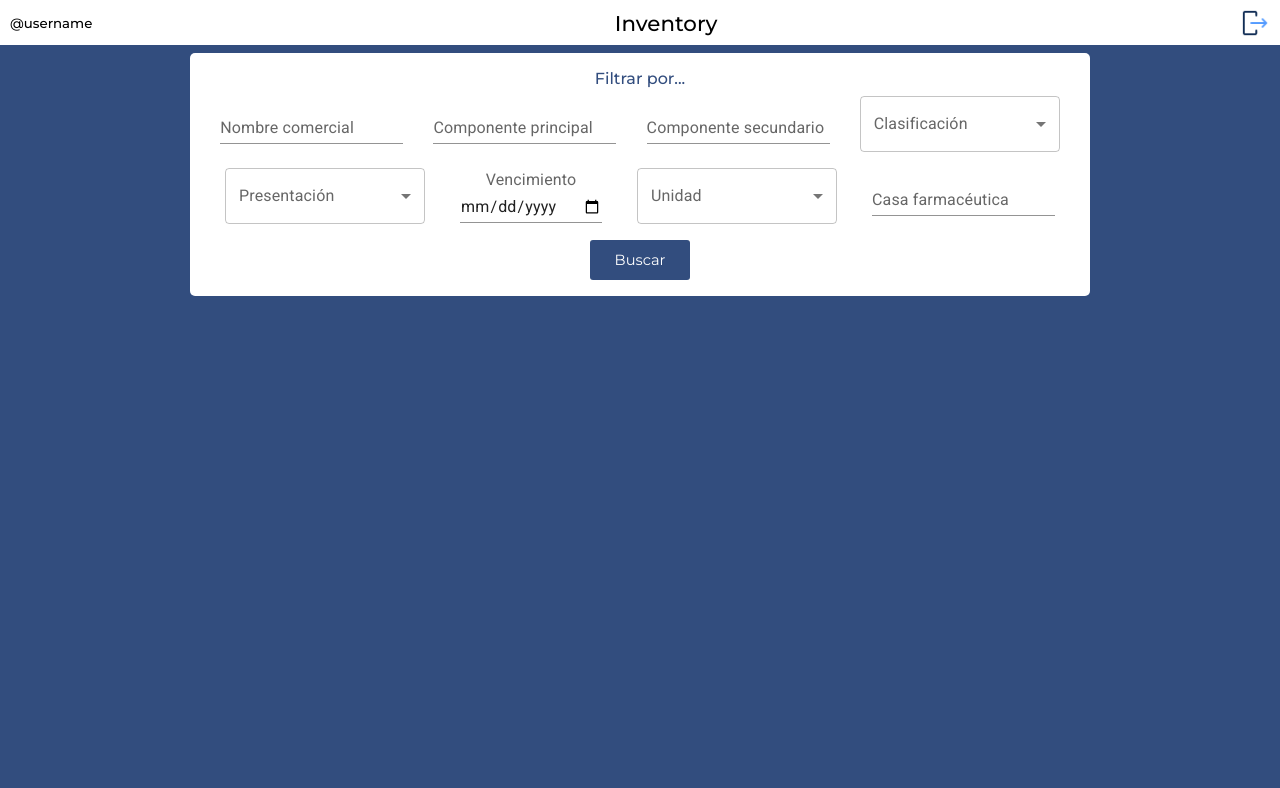
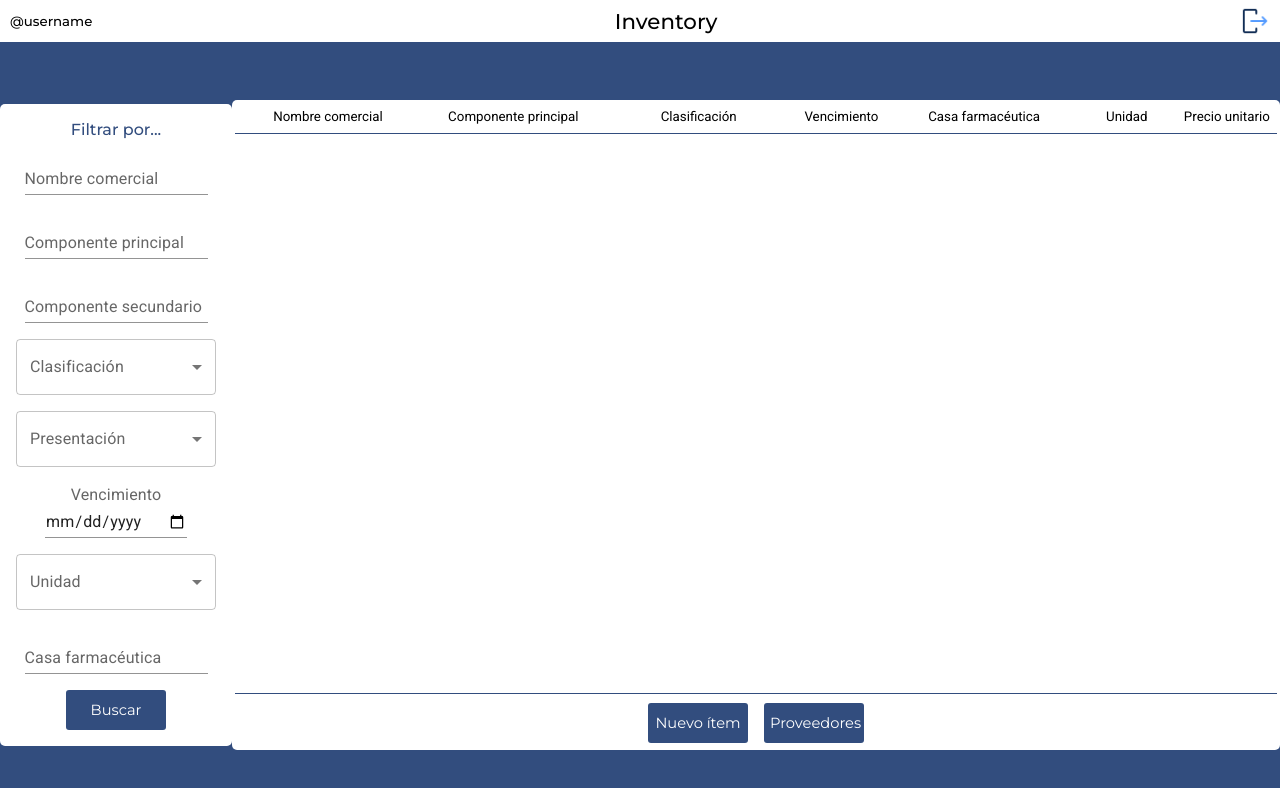
Before and after one commit to MarcosHndz2006/podocenter-app-frontend, a React (Vite) app: page /podocenter/inventory in a window 1280 px wide. Shown: the top 788 px of the page. Built offline with nearby package versions, Linux system fonts and the light colour scheme.

Commit message:
add container to render elements :sparkles:

```diff
--- a/src/Components/InventoryComponent/InventoryComponent.css
+++ b/src/Components/InventoryComponent/InventoryComponent.css
@@ -8,16 +8,25 @@
     width: 100%;
     height: 100%;
     gap: 0.5rem;
-    overflow-y: scroll;
 }
 /* se oculta la scrollbar con esta opción */
 .inventoryComponent::-webkit-scrollbar{
     display: none;
 }
 
+/* estilos del contenedor de inventario */
+.inventoryContainer{
+    width: 100%;
+    height: 100%;
+    display: flex;
+    flex-flow: row nowrap;
+    justify-content: space-evenly;
+    align-items: center;
+}
+
 /* estilo del menú de filtros */
 .filterSection{
-    width: 900px;
+    width: 250px;
     border-radius: 5px;
     height: auto;
     margin: 0;
@@ -43,3 +52,60 @@
     gap: 1rem;
     padding: 0 1rem;
 }
+
+/* estilos del contenedor de ítems de inventario */
+.itemsContainer{
+    width: 1150px;
+    height: 650px;
+    background: white;
+    border: none;
+    border-radius: 5px;
+    padding: 0 0.2rem;
+}
+
+/* estilos del encabezado del contenedor de ítems de inventario */
+.itemsContainerHeader{
+    width: 100%;
+    height: 5%;
+    display: grid;
+    grid-template-columns: repeat(3, 1fr) 100px 1fr repeat(2, 100px);
+    grid-template-rows: 1fr;
+    font-family: 'Roboto';
+    font-size: 10pt;
+    align-items: center;
+}
+
+/* estilos del espacio de renderización de ítems de inventario */
+.itemsContainerElements{
+    width: 100%;
+    height: 86%;
+    border-top: 0.05px solid #324d7e;
+    border-bottom: 0.05px solid #324d7e;
+}
+
+/* estilos del pie del contenedor de ítems de inventario */
+.itemsContainerFooter{
+    width: 100%;
+    height: 8%;
+    display: flex;
+    flex-flow: row nowrap;
+    justify-content: center;
+    align-items: center;
+    gap: 1rem;
+    padding: 0.2rem 0;
+}
+
+/* estilos para los modales */
+.modalDiv{
+    background: #324d7e;
+    color: white;
+    display: flex;
+    flex-flow: row nowrap;
+    justify-content: center;
+    font-family: 'Montserrat';
+    font-size: 10pt;
+}
+
+.titleModal{
+    font-weight: 500;
+}
--- a/src/Components/InventoryComponent/InventoryComponent.jsx
+++ b/src/Components/InventoryComponent/InventoryComponent.jsx
@@ -8,16 +8,27 @@ import MenuItem from '@mui/material/MenuItem';
 import FormControl from '@mui/material/FormControl';
 import Select from '@mui/material/Select';
 import GeneralButton from '../../Generics/GeneralButton/GeneralButton';
+import Modal from 'react-modal'
 //import de useState
 import { useState } from 'react'
 
 
 function InventoryComponent() {
 
+    //sección de variables usadas para renderización
+
+    //variable para renderizar el encabezado del contenedor de items
+    const titles = ["Nombre comercial", "Componente principal", "Clasificación"
+        , "Vencimiento", "Casa farmacéutica", "Unidad", "Precio unitario"
+    ]
+
     //sección de variables de estado del componente
 
     //variable de estado para el select donde están las clasificaciones
     const [age, setAge] = useState('');
+
+    //variable de estado para el modal para agregar items al inventario
+    const [modalIsOpen, setModalIsOpen] = useState(false);
 
     //sección de funciones
 
@@ -32,19 +43,28 @@ function InventoryComponent() {
         alert("buscando...")
     }
 
+    /* función para renderizar los títulos del encabezado del contenedor de ítems */
+    const renderTitles = () => {
+        return titles.map((title) => {
+            return <p>{title}</p>
+        })
+    }
+
     return (
         <div className='inventoryComponent'>
             {/* componente de encabezado */}
             <HeaderGeneric username="@username" route="/podocenter/home">Inventory</HeaderGeneric>
+            {/* bloque donde está el menú para filtros y el contenedor de ítems */}
+            <div className='inventoryContainer'>
                 {/* bloque de búsqueda para filtrar items de inventario*/}
                 <section className='filterSection'>
                     <p>Filtrar por...</p>
                     <div className='filters'>
-                    <TextField id="standard-basic" label="Nombre comercial" variant="standard"/>
+                        <TextField id="standard-basic" label="Nombre comercial" variant="standard" />
                         <TextField id="standard-basic" label="Componente principal" variant="standard" />
                         <TextField id="standard-basic" label="Componente secundario" variant="standard" />
                         {/* select para filtrar por clasificación los ítems de inventario */}
-                    <FormControl sx={{ width: "200px"}}>
+                        <FormControl sx={{ width: "200px" }}>
                             <InputLabel id="demo-simple-select-label">Clasificación</InputLabel>
                             <Select
                                 labelId="demo-simple-select-label"
@@ -103,6 +123,41 @@ function InventoryComponent() {
                         <GeneralButton event={search}>Buscar</GeneralButton>
                     </div>
                 </section>
+                {/* bloque para renderizar ítems encontrados */}
+                <section className='itemsContainer'>
+                    {/* encabezado del contenedor de renderizado */}
+                    <div className='itemsContainerHeader'>
+                        {renderTitles()}
+                    </div>
+                    {/* elementos renderizados */}
+                    <div className='itemsContainerElements'>
+
+                    </div>
+                    {/* botones para agregar items */}
+                    <div className='itemsContainerFooter'>
+                        <GeneralButton event={() => setModalIsOpen(true)}>Nuevo ítem</GeneralButton>
+                        <GeneralButton>Proveedores</GeneralButton>
+                    </div>
+                </section>
+                {/* sección de modales a usar */}
+                {/* modal para agregar un nuevo ítem al inventario */}
+                <Modal
+                    isOpen={modalIsOpen}
+                    onRequestClose={() => setModalIsOpen(false)}
+                    contentLabel="Agregar ítem"
+                    style={{
+                        content: {
+                            width: '500px',
+                            margin: 'auto',
+                            padding: '0',
+                        }
+                    }}
+                >
+                    <div className='modalDiv'>
+                        <h2 className='titleModal'>Agregar item a inventario</h2>
+                    </div>
+                </Modal>
+            </div>
         </div>
     )
 }
--- a/src/Generics/GeneralButton/GeneralButton.jsx
+++ b/src/Generics/GeneralButton/GeneralButton.jsx
@@ -1,6 +1,9 @@
 //import de archivo .css
 import './GeneralButton.css'
 
+/* Las props de esta función son para obtener todo el contenido que pueda
+colocarse dentro del botón y el evento que se dispara al hacer click sobre
+el botón */
 function GeneralButton({event, children}){
     return(
         <button onClick={event} className='generalBtn'>{children}</button>
```
Lines whose indentation alone changed are shown as unchanged.
